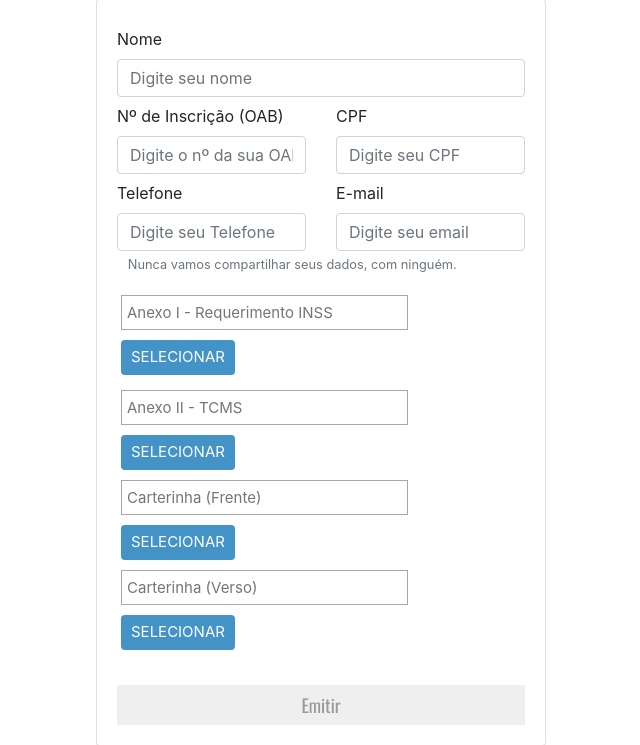
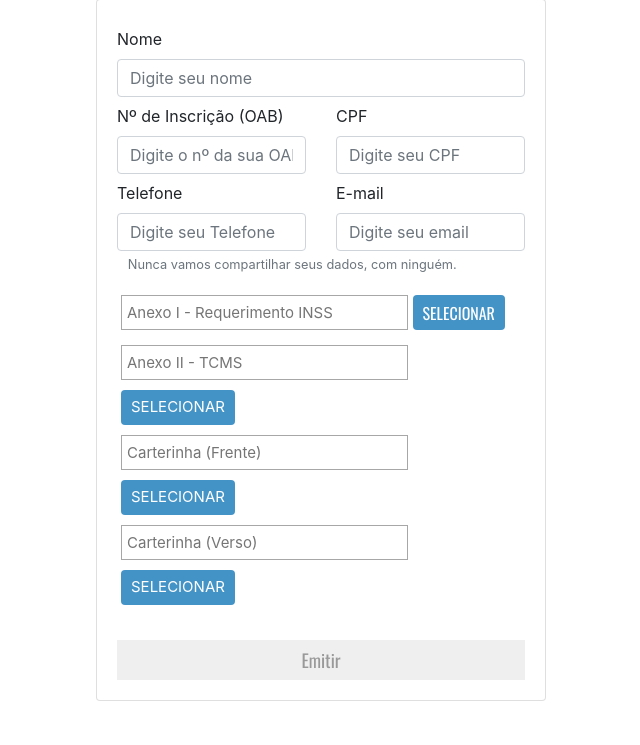
Before and after one commit to cassiuslc/inssdigital, a PHP site: page /enviar/test.php in a window 1280 px wide. Shown: the part 330-1075 px from the top of the page, without its empty margins (319-959 px from the left). Run offline with PHP 8.4, Linux system fonts and the light colour scheme; some libraries are stand-ins or nearby versions.

Commit message:
adicionando font.

```diff
--- a/enviar/test.php
+++ b/enviar/test.php
@@ -190,7 +190,7 @@ $voltar = "https://inssdigital.oabam.org.br";
                                 <!--Anexos Inicio-->
                                 <input type="file" name="sel01" id="sel01" class="arquivo" accept=".pdf">
                                 <input type="text" name="txt01" id="txt01" class="file" placeholder="Anexo I - Requerimento INSS" readonly="readonly">
-                                <input type="button" id="btonea" name="btone" class="btn" value="SELECIONAR" />
+                                <input type="button" id="btonea" name="btone" class="btn" style="font: 400 16px Oswald;" value="SELECIONAR" />
                                 <script type="text/javascript">
                                     $(function(){
                                         $("#btonea").click(function(){
```
